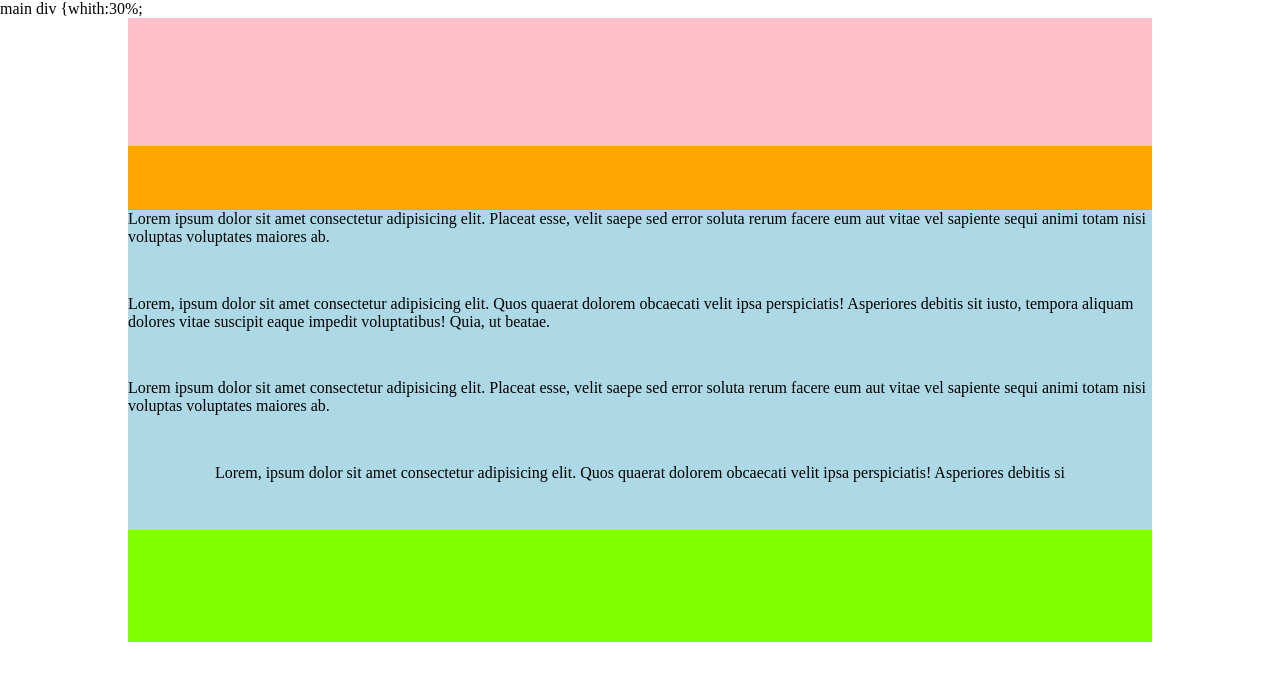
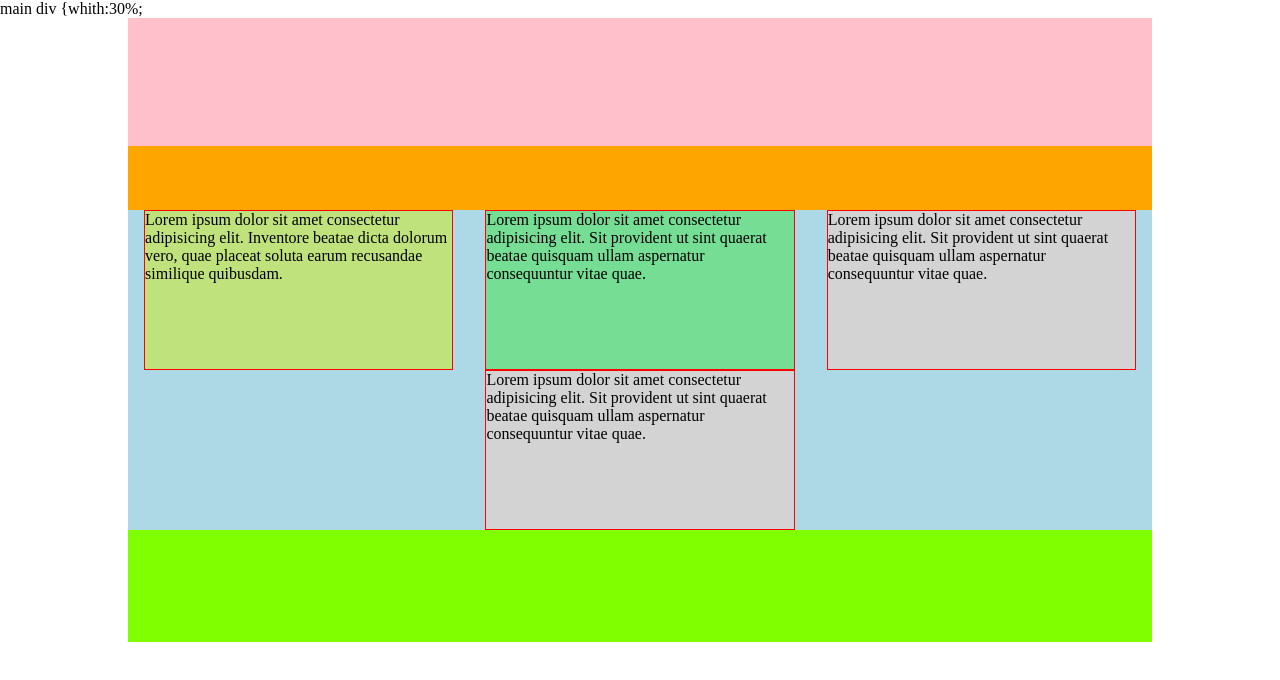
Before and after one commit to ingridbd/proyecto_basico_curso, a plain HTML site: page index.html in a window 1280 px wide. Drawn offline with Linux system fonts and the light colour scheme.

Commit message:
segundo commit

```diff
--- a/index.html
+++ b/index.html
@@ -7,55 +7,90 @@
 
     main div {whith:30%;
         <style>
+            /* RESET */
+            * {
+              padding: 0;
+              margin: 0;
 
-        *{padding: 0;
-        margin:0;}
+            }
+            a{
+              text-decoration: none
+              color(black);
+            }
 
-    header,nav,main,footer {width:80%;
-    margin: 0 auto;}
+            /* CODIGO PAGINA */
 
-        header {width: 80%;
+            header,
+            nav,
+            main,
+            footer {
+              width: 80%;
+              margin: 0 auto;
+            }
+            header {
               min-height: 8rem;
-                background-color: pink;}
-
-        nav{    width: 80%;
+              background-color: pink;
+            }
+            nav {
               min-height: 4rem;
-                background-color: orange;}
-
-        main {  width: 80%;
+              background-color: orange;
+            }
+            main {
               min-height: 20rem;
               background-color: lightblue;
-                display:flex;
+              display: flex;
               justify-content: space-around;
               flex-wrap: wrap;
             }
-
-        footer {width: 80%;
+            footer {
               min-height: 7rem;
-                background-color: chartreuse;}
-
-
+              background-color: chartreuse;
+            }
+            .ponerBorde {
+              border: 0.3rem solid black;
+            }
+            main div {
+              width: 30%;
+              min-height: 5rem;
+              background-color: rgb(211, 211, 211);
+              border: 0.02rem solid red;
+            }
+            .izquierda {
+              background-color: rgba(203, 233, 69, 0.651);
+            }
+            .derecha {
+              background-color: rgba(61, 226, 61, 0.486);
+            }
           </style>
 </head>
 <body>
+    <header></header>
 
-    <header>
+    <nav class="ponerBorder"></nav>
 
-    </header>
-
-    <nav class="poner borde">
-
-    </nav>
-
-    <main>
-        <div> Lorem ipsum dolor sit amet consectetur adipisicing elit. Placeat esse, velit saepe sed error soluta rerum facere eum aut vitae vel sapiente sequi animi totam nisi voluptas voluptates maiores ab.</div>
-        <div>Lorem, ipsum dolor sit amet consectetur adipisicing elit. Quos quaerat dolorem obcaecati velit ipsa perspiciatis! Asperiores debitis sit iusto, tempora aliquam dolores vitae suscipit eaque impedit voluptatibus! Quia, ut beatae.</div>
-        <div> Lorem ipsum dolor sit amet consectetur adipisicing elit. Placeat esse, velit saepe sed error soluta rerum facere eum aut vitae vel sapiente sequi animi totam nisi voluptas voluptates maiores ab.</div>
-        <div>Lorem, ipsum dolor sit amet consectetur adipisicing elit. Quos quaerat dolorem obcaecati velit ipsa perspiciatis! Asperiores debitis si
+    <main id="principal">
+      <div class="izquierda">
+        Lorem ipsum dolor sit amet consectetur adipisicing elit. Inventore
+        beatae dicta dolorum vero, quae placeat soluta earum recusandae
+        similique quibusdam.
+      </div>
+      <div class="derecha">
+        Lorem ipsum dolor sit amet consectetur adipisicing elit. Sit provident
+        ut sint quaerat beatae quisquam ullam aspernatur consequuntur vitae
+        quae.
+      </div>
+      <div class="centro">
+        Lorem ipsum dolor sit amet consectetur adipisicing elit. Sit provident
+        ut sint quaerat beatae quisquam ullam aspernatur consequuntur vitae
+        quae.
+      </div>
+      <div class="2izquierda">
+        Lorem ipsum dolor sit amet consectetur adipisicing elit. Sit provident
+        ut sint quaerat beatae quisquam ullam aspernatur consequuntur vitae
+        quae.
+      </div>
     </main>
 
-    <footer class="poner borde">
-
-    </footer>
+    <footer class="ponerBorder"></footer>
   </body>
 </html>
```
Lines whose indentation alone changed are shown as unchanged.
